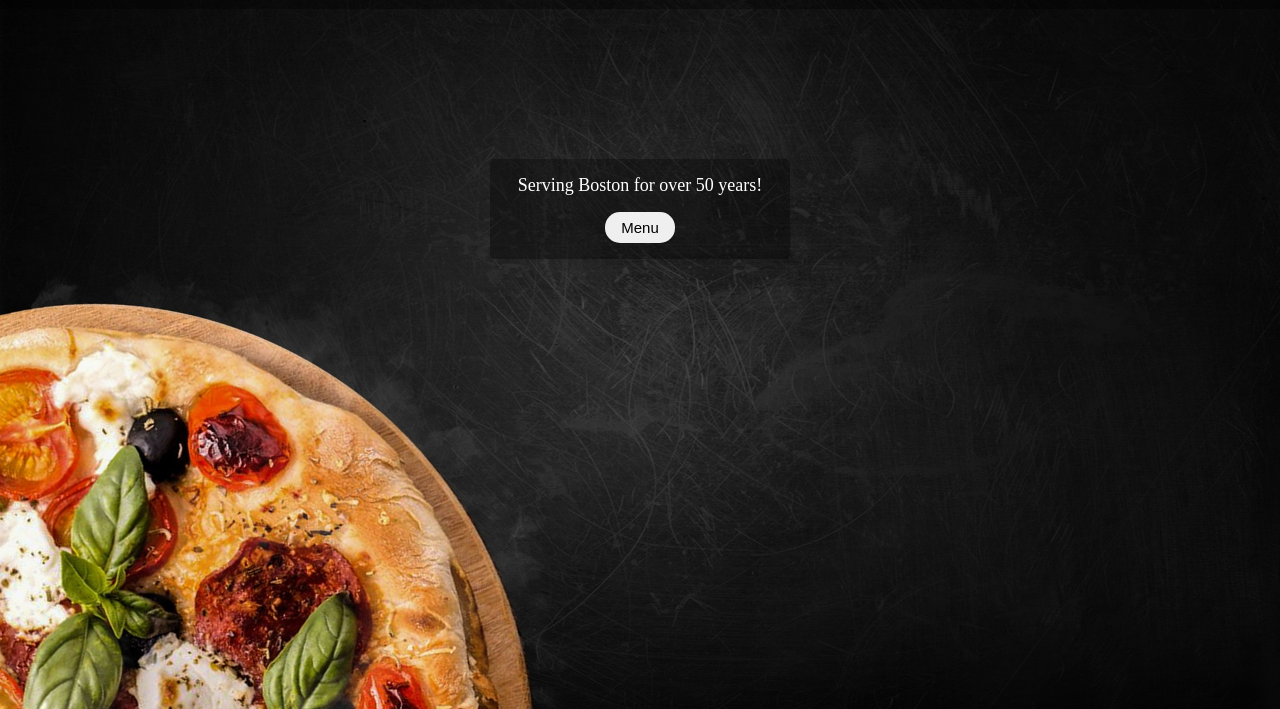
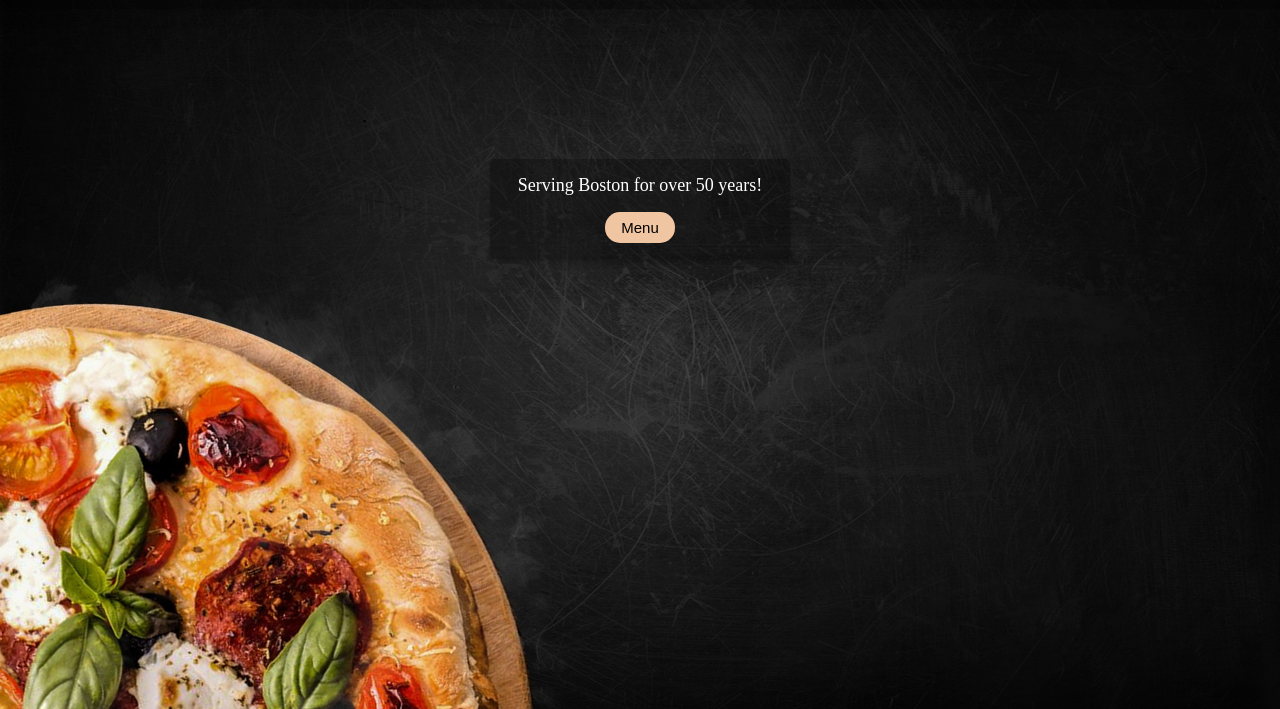
Before and after one commit to jwjepson/restaurant-page, a website: page dist/index.html in a window 1280 px wide. In both pictures the pointer is over the button "Menu". Shown: the part 91-800 px from the top of the page. Drawn offline with Linux system fonts and the light colour scheme.

Commit message:
add box shadows

```diff
--- a/src/styles.css
+++ b/src/styles.css
@@ -29,6 +29,7 @@ h2 {
     display: flex;
     justify-content: space-evenly;
     align-items: center;
+    box-shadow: rgba(0, 0, 0, 0.15) 0px 5px 15px 0px;
 
 }
 
@@ -53,6 +54,7 @@ h2 {
     justify-content: space-evenly;
     align-items: center;
     background-color: rgba(0,0,0,0.3);
+    box-shadow: rgba(0, 0, 0, 0.07) 0px 1px 2px, rgba(0, 0, 0, 0.07) 0px 2px 4px, rgba(0, 0, 0, 0.07) 0px 4px 8px, rgba(0, 0, 0, 0.07) 0px 8px 16px, rgba(0, 0, 0, 0.07) 0px 16px 32px, rgba(0, 0, 0, 0.07) 0px 32px 64px;
 }
 
 .main-content {
@@ -67,6 +69,10 @@ h2 {
     padding: 7px;
     width: 70px;
     border: none;
+}
+
+.menu-button:hover {
+    background-color:#F0C5A1;
 }
 
 .about {
```
